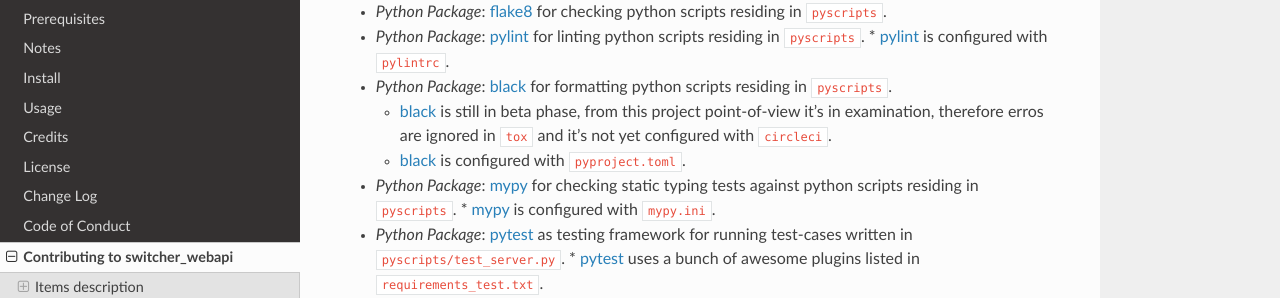
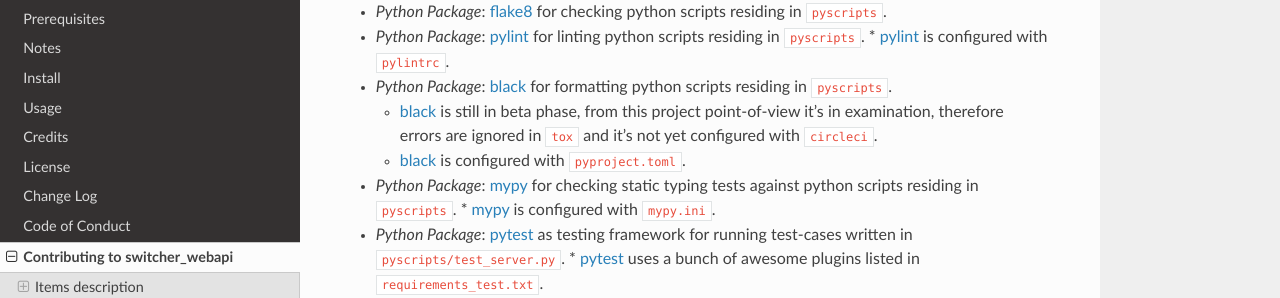
Before and after one commit to TomerFi/switcher_webapi, a Sphinx documentation site: the page built from docs/source/contributing.rst, in a window 1280 px wide and 1400 px high, scrolled down 4922 px. Shown: the part 156-454 px from the top of the window. Built offline with Sphinx 7.4.7 and the Read the Docs theme 2.0.0, drawn with Linux system fonts in a browser that asks for light colours; some of the changed text lies outside the part shown.

Commit message:
Fixed vale spelling mistakes.

```diff
--- a/docs/source/conduct.rst
+++ b/docs/source/conduct.rst
@@ -8,7 +8,7 @@ In the interest of fostering an open and welcoming environment, we as
 contributors and maintainers pledge to making participation in our project and
 our community a harassment-free experience for everyone, regardless of age, body
 size, disability, ethnicity, sex characteristics, gender identity and expression,
-level of experience, education, socio-economic status, nationality, personal
+level of experience, education, socioeconomic status, nationality, personal
 appearance, race, religion, or sexual identity and orientation.
 
 Our Standards
--- a/docs/source/contributing.rst
+++ b/docs/source/contributing.rst
@@ -254,7 +254,7 @@ Environments and Tools
 *   *Python Package*: black_ for formatting python scripts residing in ``pyscripts``.
 
     *   black_ is still in beta phase, from this project point-of-view it's in examination,
-        therefore erros are ignored in ``tox`` and it's not yet configured with ``circleci``.
+        therefore errors are ignored in ``tox`` and it's not yet configured with ``circleci``.
 
     *   black_ is configured with ``pyproject.toml``.
 
```
Also changed, not shown: other parts of docs/source/contributing.rst (+3 -3 lines).
